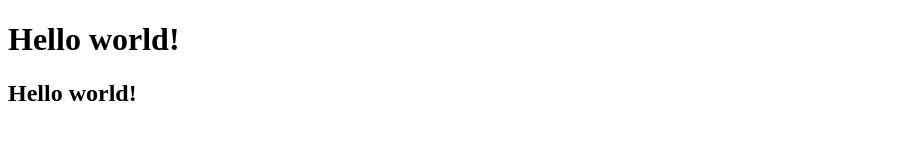
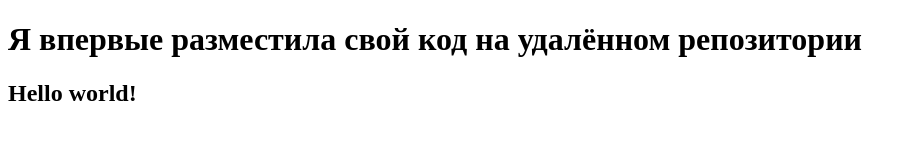
Before and after one commit to Lina-Topioka/new-repo, a plain HTML site: page index.html in a window 1280 px wide. Shown: the whole page, without its empty margins (0-916 px from the left). Drawn offline with Linux system fonts and the light colour scheme.

Commit message:
new commit

```diff
--- a/index.html
+++ b/index.html
@@ -3,10 +3,10 @@
 <head>
     <meta charset="UTF-8">
     <meta name="viewport" content="width=device-width, initial-scale=1.0">
-    <title>Document</title>
+    <title>New git project</title>
 </head>
 <body>
-    <h1>Hello world!</h1>
+    <h1>Я впервые разместила свой код на удалённом репозитории</h1>
     <h2>Hello world!</h2>
 </body>
 </html>
```
